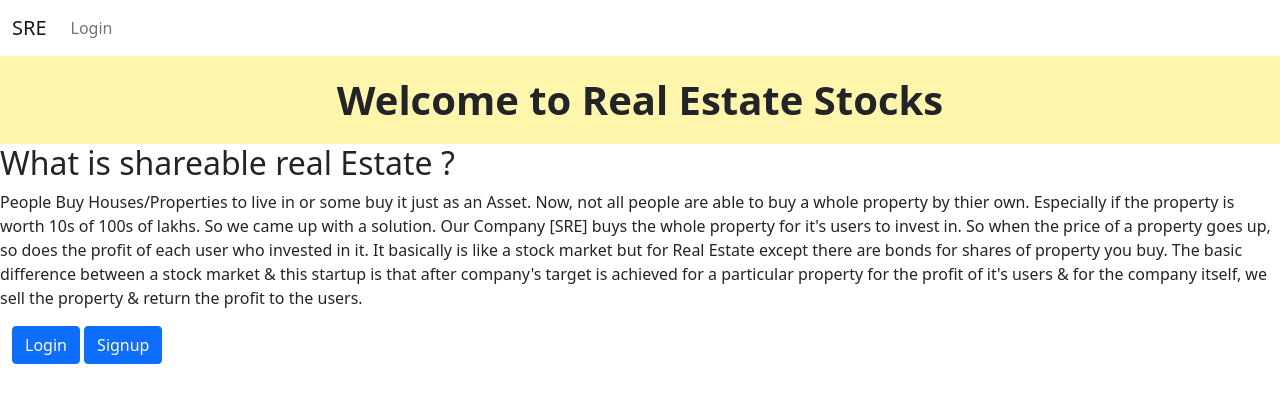
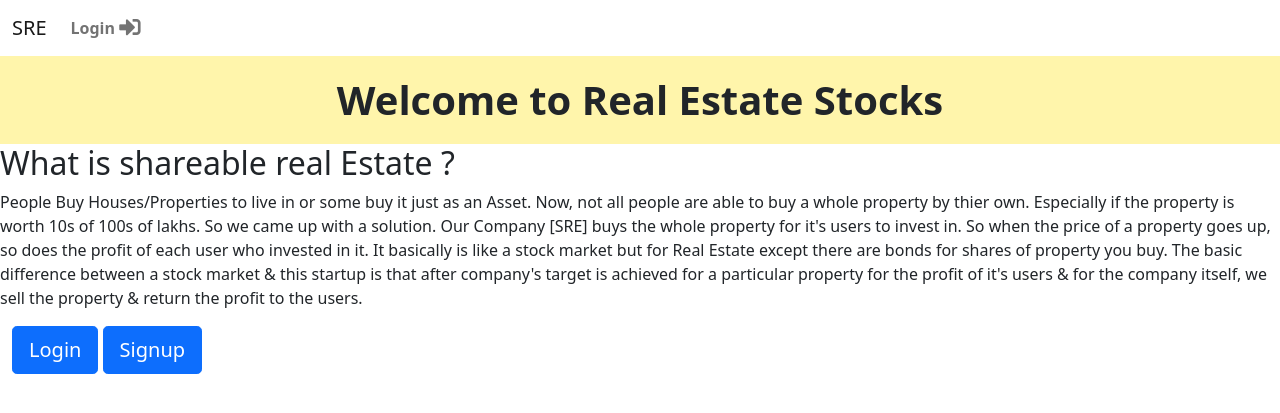
Before and after one commit to Priyanshu154/Shareable-Real-Estate, a Django app: page / in a window 1280 px wide. Shown: the top 413 px of the page. Run offline with Django 3.2, Linux system fonts and the light colour scheme; parts of the project's set-up code (start-up, migrations or seed data) failed here and were passed over.

Commit message:
Front-end and content part 2

```diff
--- a/homepage_app/templates/homepage.html
+++ b/homepage_app/templates/homepage.html
@@ -4,8 +4,18 @@
   <head>
     <meta charset="utf-8">
     <title>Real Estate</title>
+
     <script src="https://cdn.jsdelivr.net/npm/bootstrap@5.0.2/dist/js/bootstrap.bundle.min.js" integrity="sha384-MrcW6ZMFYlzcLA8Nl+NtUVF0sA7MsXsP1UyJoMp4YLEuNSfAP+JcXn/tWtIaxVXM" crossorigin="anonymous"></script>
     <link href="https://cdn.jsdelivr.net/npm/bootstrap@5.0.2/dist/css/bootstrap.min.css" rel="stylesheet" integrity="sha384-EVSTQN3/azprG1Anm3QDgpJLIm9Nao0Yz1ztcQTwFspd3yD65VohhpuuCOmLASjC" crossorigin="anonymous">
+
+    <link rel="stylesheet" href="https://cdnjs.cloudflare.com/ajax/libs/font-awesome/5.15.4/css/all.min.css" integrity="sha512-1ycn6IcaQQ40/MKBW2W4Rhis/DbILU74C1vSrLJxCq57o941Ym01SwNsOMqvEBFlcgUa6xLiPY/NS5R+E6ztJQ==" crossorigin="anonymous" referrerpolicy="no-referrer" />
+
+    <link rel="preconnect" href="https://fonts.googleapis.com/">
+    <link rel="preconnect" href="https://fonts.gstatic.com/" crossorigin>
+    <link href="https://fonts.googleapis.com/css2?family=Anton&display=swap" rel="stylesheet">
+    <link href="https://fonts.googleapis.com/css2?family=Atkinson+Hyperlegible:ital,wght@0,700;1,400&display=swap" rel="stylesheet">
+
+
 
     <link rel="stylesheet" href="static/css/home.css">
     <link rel="stylesheet" href="static/css/homepage.css">
@@ -29,7 +39,7 @@
 
 
             <li class="nav-item">
-              <a class="nav-link" id="logout" aria-current="page" onclick="document.getElementById('form-id').submit()">Logout</a>
+              <a class="nav-link" id="logout" aria-current="page" onclick="document.getElementById('form-id').submit()"><strong>Logout </strong> <i class="fas fa-lg fa-sign-out-alt"></i></a>
             </li>
 
 
@@ -48,8 +58,9 @@
             {% else %}
 
             <li class="nav-item">
-              <a class="nav-link" aria-current="page" href="{% url 'Login' %}">Login</a>
+              <a class="nav-link" aria-current="page" href="{% url 'Login' %}"><strong>Login</strong> <i class="fas fa-sign-in-alt fa-lg"></i></a>
             </li>
+
 
             {% endif %}
 
@@ -85,17 +96,17 @@
 
       <form class="" action="" {% url 'home' %}"" method="post">
         {% csrf_token %}
-        <button class="btn btn-primary" type="submit" name="buyer" value="Buyer">Buy Real Estate.</button>
+        <button class="btn btn-primary btn-lg" type="submit" name="buyer" value="Buyer">Buy Real Estate.</button>
 
-        <button class="btn btn-primary" type="submit" name="seller" value="Seller">Sell Real Estate.</button>
+        <button class="btn btn-primary btn-lg" type="submit" name="seller" value="Seller">Sell Real Estate.</button>
       </form>
 
       {% else %}
       <form class="" action="" {% url 'home' %}"" method="post">
         {% csrf_token %}
-        <button class="btn btn-primary" type="submit" name="login" value="Login">Login</button>
+        <button class="btn btn-primary btn-lg" type="submit" name="login" value="Login">Login</button>
 
-        <button class="btn btn-primary" type="submit" name="signup" value="Signup">Signup</button>
+        <button class="btn btn-primary btn-lg" type="submit" name="signup" value="Signup">Signup</button>
       </form>
       {% endif %}
 
```
Also changed, not shown: buyer_app/templates/buy.html (+7 -1 lines), buyer_app/templates/buyer_home.html (+9 -1 lines), homepage_app/templates/login_signup.html (+13 -2 lines), homepage_app/templates/profile.html (+8 -3 lines), seller_app/templates/sell.html (+9 -1 lines), seller_app/templates/seller_home.html (+11 -1 lines), db.sqlite3.
